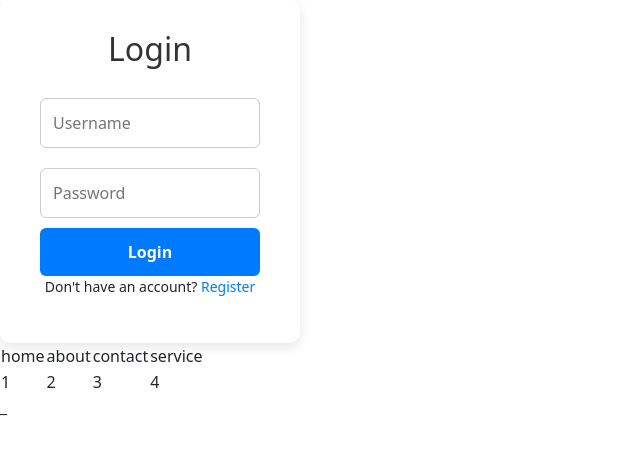
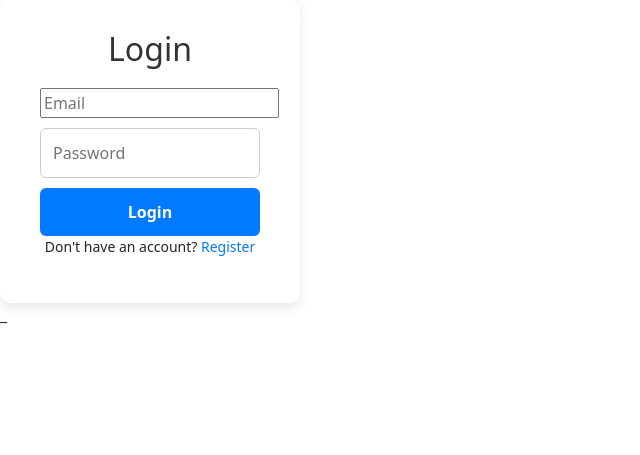
Before and after one commit to Aditya2003-24/Django, a Django app: page /log/ in a window 1280 px wide. Shown: the part 56-511 px from the top of the page, without its empty margins (0-640 px from the left). Run offline with Django 5.2, Linux system fonts and the light colour scheme.

Commit message:
new code

```diff
--- a/project/app/models.py
+++ b/project/app/models.py
@@ -5,9 +5,9 @@ class Student(models.Model):
     Student_name=models.CharField(max_length=50)
     Student_email=models.EmailField()
     Student_contact=models.IntegerField()
-    Student_description=models.CharField(max_length=201)
+    Student_description=models.CharField(max_length=211)
     Student_DOB=models.DateField()
-    Student_Education=models.CharField(max_length=50)
+    Student_Education=models.CharField(max_length=40)
     Student_Gender=models.CharField(max_length=50)
     Student_Image=models.ImageField(upload_to='image/')
     Student_Resume=models.FileField(upload_to='file/')
--- a/project/app/templates/login.html
+++ b/project/app/templates/login.html
@@ -1,16 +1,21 @@
 {% extends 'base.html' %}
 
-{% block content %}  <div class="login-container">
+{% block content %}
+
+  <div class="login-container">
     <h2>Login</h2>
-    <form action="/login" method="post">
-      <input type="text" name="username" placeholder="Username" required>
-      <input type="password" name="password" placeholder="Password" required>
+    <form action="{% url 'logindata' %}" method="post">
+      {% csrf_token %}
+      <input type="email" name="email" placeholder="Email" value="" required>
+      <input type="password" name="password" placeholder="Password" value="" required>
       <input type="submit" value="Login">
     </form>
-    <p>Don't have an account? <a href="#">Register</a></p>
+    <p>Don't have an account? <a href="{% url 'register' %}">Register</a></p>
   </div>
 
-  {% include "home.html" %}
+  {% comment %} {% include "home.html" %} {% endcomment %}
+
+  {{msg}}
   {% endblock %}
 
 {% block title %}login page{% endblock %}
--- a/project/app/views.py
+++ b/project/app/views.py
@@ -21,11 +21,13 @@ def ragi(request):
 def log(request):
     return render(request,'login.html')
 
+
 def register(request):
-    print('register page')
-    print(request.method)
-    print(request.POST)
-    print(request.FILES)
+
+    # print('register page')
+    # print(request.method)
+    # print(request.POST)
+    # print(request.FILES)
     username=request.POST.get('username')
     email=request.POST.get('email')
     detail=request.POST.get('detail')
@@ -37,5 +39,44 @@ def register(request):
     cpassword=request.POST.get('cpassword')
     profile=request.FILES.get('profile-pic')
     resume=request.FILES.get('resume')
-    print(username,email,detail,phone,dob,subscribe,gender,password,cpassword,profile,resume)
-    Student.objects.create(Student_name=username,Student_email=email,Student_contact=phone,Student_description=detail,Student_DOB=dob,Student_Education=subscribe,Student_Gender=gender,Student_Image=profile,Student_Resume=resume,Student_Password=password )
+    # print(username,email,detail,phone,dob,subscribe,gender,password,cpassword,profile,resume)
+
+    u=Student.objects.filter(Student_email=email)
+    if u:
+        msg='Email already exist'
+        return render(request,'ragistion.html',{'key':msg})
+    else:
+        if password==cpassword:
+            Student.objects.create(Student_name=username,Student_email=email,Student_contact=phone,Student_description=detail,Student_DOB=dob,Student_Education=subscribe,Student_Gender=gender,Student_Image=profile,Student_Resume=resume,Student_Password=password )
+            msg='gegistration done'
+            return render(request,'login.html',{'keyy':msg})
+        else:
+            msg1='pssword and cpssword not match'
+            return render(request,'ragistion.html',{'key':msg1})
+
+
+
+    # Student.objects.create(Student_name=username,Student_email=email,Student_contact=phone,Student_description=detail,Student_DOB=dob,Student_Education=subscribe,Student_Gender=gender,Student_Image=profile,Student_Resume=resume,Student_Password=password )
+
+
+def logindata(request):
+    if request.method=='POST':
+        email=request.POST.get('email')
+        passw=request.POST.get('password')
+        user=Student.objects.filter(Student_email=email)
+        if user:
+            userdata=Student.objects.get(Student_email=email)
+            print(userdata.Student_name)
+            print(userdata.Student_email)
+            pass1=userdata.Student_Password
+            if passw==pass1:
+                msg='welcom to dashbord'
+                return render(request,'base.html',{'userdata':userdata})
+            else:
+                msg='email & password not match'
+                return render(request,'login.html',{'msg':msg,'email':email})
+        else:
+            msg='email not registard'
+            return render(request,'login.html',{'msg':msg})
+    else:
+        return render(request,'login.html')
--- a/project/project/urls.py
+++ b/project/project/urls.py
@@ -27,4 +27,5 @@ urlpatterns = [
     path('ragi/',views.ragi,name='ragi'),
     path('log/',views.log,name='log'),
     path('register/',views.register,name='register'),
+    path('logindata/',views.logindata,name='logindata')
 ]
```
Also changed, not shown: project/app/static/css/style.css (+9 -0 lines), project/app/templates/ragistion.html (+6 -2 lines), project/app/migrations/0002_alter_student_student_description.py (added), project/app/migrations/0003_alter_student_student_education.py (added), project/db.sqlite3, project/image/output_1YfMvH7.png (added), project/image/output_PtsgGc2.png (added), project/image/output_Qri3zbd.png (added), project/image/output_TXETJZL.png (added), project/image/output_o7OAhct.png (added), 5 other files.
